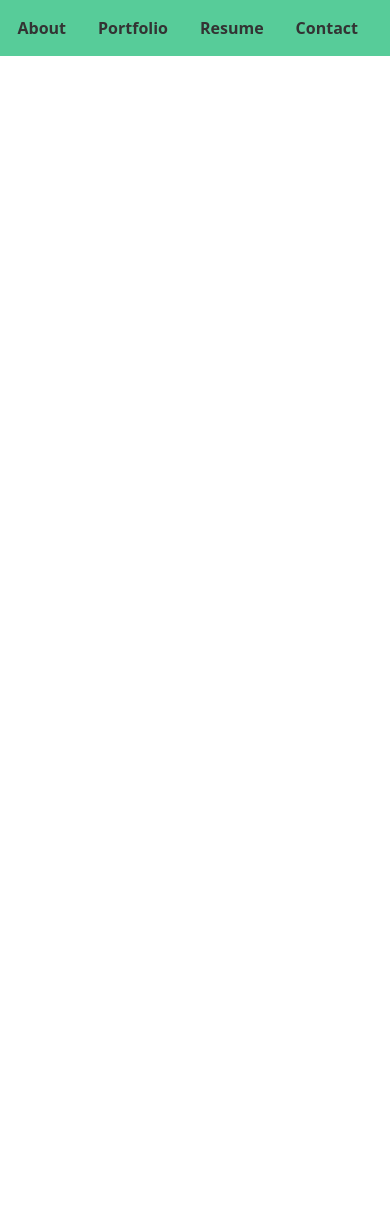
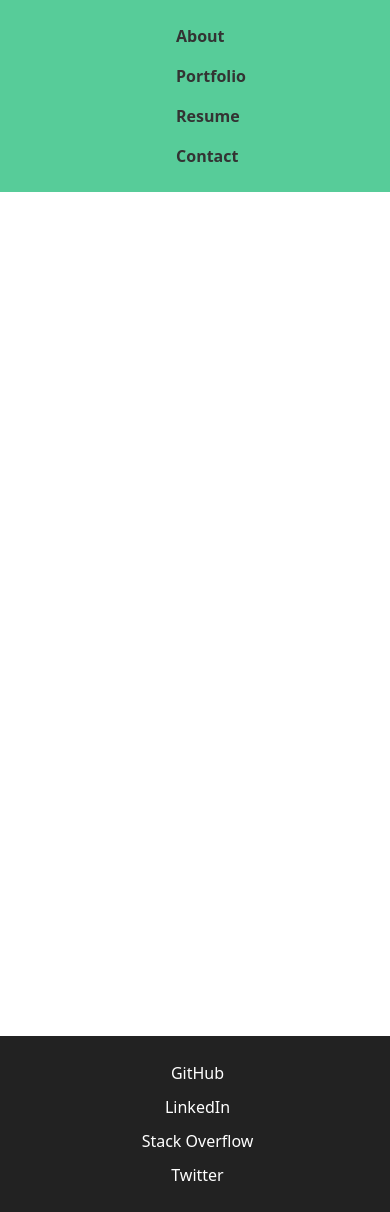
Before and after one commit to TuaTuivai/My-Portfolio, a React (Create React App) app in the folder tuas-portfolio/: page / in a window 390 px wide. Before the commit the page ends 900 px from the top, so only its background shows below. Built offline with nearby package versions, Linux system fonts and the light colour scheme.

Commit message:
working on adding content just pushing to save

```diff
--- a/tuas-portfolio/src/components/Footer.js
+++ b/tuas-portfolio/src/components/Footer.js
@@ -1,5 +1,5 @@
 import React from 'react';
-
+import '../styles/Footer.css'
 function Footer() {
   return (
     <footer>
--- a/tuas-portfolio/src/components/PortfolioContainer.js
+++ b/tuas-portfolio/src/components/PortfolioContainer.js
@@ -4,12 +4,11 @@ import About from '../pages/About';
 import Portfolio from '../pages/Portfolio';
 import Contact from '../pages/Contact';
 import Header from '../components/Header';
-
+import Footer from '../components/Footer';
 
 export default function PortfolioContainer() {
   const [currentPage, setCurrentPage] = useState('About');
 
-  // This method is checking to see what the value of `currentPage` is. Depending on the value of currentPage, we return the corresponding component to render.
   const renderPage = () => {
     if (currentPage === 'Portfolio') {
       return <Portfolio />;
@@ -19,7 +18,8 @@ export default function PortfolioContainer() {
     }
     if (currentPage === 'Resume') {
       return <Resume />;
-    } if (currentPage === 'Contact') {
+    }
+    if (currentPage === 'Contact') {
       return <Contact />;
     }
     return <About />;
@@ -29,10 +29,9 @@ export default function PortfolioContainer() {
 
   return (
     <div>
-      {/* We are passing the currentPage from state and the function to update it */}
       <Header currentPage={currentPage} handlePageChange={handlePageChange} />
-      {/* Here we are calling the renderPage method which will return a component  */}
       {renderPage()}
+      <Footer />
     </div>
   );
 }
--- a/tuas-portfolio/src/pages/Resume.js
+++ b/tuas-portfolio/src/pages/Resume.js
@@ -37,17 +37,21 @@ export default function Resume() {
     <p>
       Download my resume <a href="/resume.pdf" download>here</a>.
     </p>
+
     <section>
       <h2>Education</h2>
+      <div className="card">
         <h3>{bootcamp.name}</h3>
         <h4>{bootcamp.institution}</h4>
         <h5>{bootcamp.duration}</h5>
         <p>{bootcamp.description}</p>
+      </div>
     </section>
+
     <section>
       <h2>Skills</h2>
       <div className="skills-container">
-          <div className="skills-section">
+        <div className="card">
           <h3>Front End</h3>
           <ul>
             {frontEndSkills.map((skill) => (
@@ -55,7 +59,7 @@ export default function Resume() {
             ))}
           </ul>
         </div>
-          <div className="skills-section">
+        <div className="card">
           <h3>Back End</h3>
           <ul>
             {backEndSkills.map((skill) => (
--- a/tuas-portfolio/src/styles/About.css
+++ b/tuas-portfolio/src/styles/About.css
@@ -28,3 +28,18 @@
   text-align: center;
   color: #fff;
 }
+
+/* Media queries for smaller screens */
+@media only screen and (max-width: 600px) {
+  .profile-picture-container {
+    width: 150px;
+    height: 150px;
+  }
+}
+
+/* Media queries for larger screens */
+@media only screen and (min-width: 1200px) {
+  .about-container {
+    height: 80vh;
+  }
+}
--- a/tuas-portfolio/src/styles/Contact.css
+++ b/tuas-portfolio/src/styles/Contact.css
@@ -61,3 +61,22 @@
 button[type="submit"]:hover {
   background-color: #0062cc;
 }
+
+/* Media queries for smaller screens */
+@media only screen and (max-width: 600px) {
+  .card {
+    width: 90%;
+    margin: 20px auto;
+    padding: 20px;
+  }
+
+  input,
+  textarea {
+    font-size: 0.9rem;
+  }
+
+  button[type="submit"] {
+    font-size: 1rem;
+    padding: 8px 16px;
+  }
+}
--- /dev/null
+++ b/tuas-portfolio/src/styles/Footer.css
@@ -0,0 +1,40 @@
+/* footer.css */
+.footer {
+  display: flex;
+  justify-content: center;
+  align-items: center;
+  background-color: #222;
+  color: #fff;
+  padding: 20px 0;
+  width: 100%;
+}
+
+.footer a {
+  display: flex;
+  align-items: center;
+  color: #fff;
+  text-decoration: none;
+  margin: 0 10px;
+  font-size: 1rem;
+}
+
+.footer a:hover {
+  color: #007bff;
+}
+
+.footer i {
+  margin-right: 5px;
+  font-size: 1.2rem;
+}
+
+/* Media queries for smaller screens */
+@media only screen and (max-width: 600px) {
+  .footer {
+    flex-direction: column;
+    text-align: center;
+  }
+
+  .footer a {
+    margin: 5px 0;
+  }
+}
--- a/tuas-portfolio/src/styles/Header.css
+++ b/tuas-portfolio/src/styles/Header.css
@@ -3,7 +3,7 @@
   justify-content: flex-end; /* align everything to the right */
   align-items: center;
   padding: 1em;
-    background-color: #57cc99
+  background-color: #57cc99;
 }
 
 .header h1 {
@@ -31,3 +31,25 @@
 .header ul li a:hover {
   color: #0077cc;
 }
+
+/* Media queries for smaller screens */
+@media only screen and (max-width: 600px) {
+  .header {
+    flex-direction: column;
+    align-items: center;
+    justify-content: center;
+  }
+
+  .header h1 {
+    font-size: 1.5em;
+    margin-bottom: 0.5em;
+  }
+
+  .header ul {
+    flex-direction: column;
+  }
+
+  .header ul li {
+    margin: 0.5em 0;
+  }
+}
--- a/tuas-portfolio/src/styles/Portfolio.css
+++ b/tuas-portfolio/src/styles/Portfolio.css
@@ -53,3 +53,33 @@ body {
 .project-link:hover {
   text-decoration: underline;
 }
+
+/* Media queries for smaller screens */
+@media only screen and (max-width: 768px) {
+  .portfolio {
+    padding: 10px;
+  }
+
+  .portfolio-title {
+    font-size: 2rem;
+    margin-bottom: 20px;
+  }
+
+  .projects {
+    grid-template-columns: repeat(1, 1fr);
+    gap: 20px;
+  }
+
+  .project {
+    padding: 10px;
+  }
+
+  .project-title {
+    font-size: 1.2rem;
+    margin-bottom: 5px;
+  }
+
+  .project-link {
+    font-size: 1rem;
+  }
+}
--- a/tuas-portfolio/src/styles/Resume.css
+++ b/tuas-portfolio/src/styles/Resume.css
@@ -1,5 +1,3 @@
-/* resume.css */
-/* resume.css */
 .resume-container {
   max-width: 800px;
   margin: 0 auto;
@@ -9,7 +7,6 @@
 }
 
 /* Add the rest of your CSS styles below */
-
 
 .resume-container h1 {
   font-size: 3rem;
@@ -44,7 +41,7 @@
 .resume-container p {
   font-size: 1.2rem;
   margin-bottom: 10px;
-    color: #333;
+  color: #231;
 }
 
 .resume-container a {
@@ -63,13 +60,16 @@
 
 .resume-container .skills-container {
   display: flex;
-    justify-content: center;
+  justify-content: space-between; /* align sections to left and right */
   flex-wrap: wrap;
   gap: 30px;
+  background-color: #57cc99; /* add background color */
+  padding: 20px; /* add padding */
 }
 
 .resume-container .skills-section {
-    text-align: left;
+  width: 48%; /* give each section a width of 48% */
+  text-align: left; /* align section content to left */
 }
 
 .resume-container ul {
@@ -84,3 +84,44 @@
   font-size: 1.2rem;
   color: #333;
 }
+
+/* Media queries for smaller screens */
+@media only screen and (max-width: 600px) {
+  .resume-container {
+    padding: 10px;
+  }
+
+  .resume-container h1 {
+    font-size: 2.5rem;
+    margin-bottom: 15px;
+  }
+
+  .resume-container h2 {
+    font-size: 1.8rem;
+    margin-bottom: 10px;
+  }
+
+  .resume-container h3 {
+    font-size: 1.5rem;
+    margin-bottom: 5px;
+  }
+
+  .resume-container h4 {
+    font-size: 1.2rem;
+    margin-bottom: 5px;
+  }
+
+  .resume-container h5 {
+    font-size: 1rem;
+    margin-bottom: 10px;
+  }
+
+  .resume-container p {
+    font-size: 1rem;
+    margin-bottom: 5px;
+  }
+
+  .resume-container a {
+    font-size: 1rem
+  }
+}
```
Lines whose indentation alone changed are shown as unchanged.
